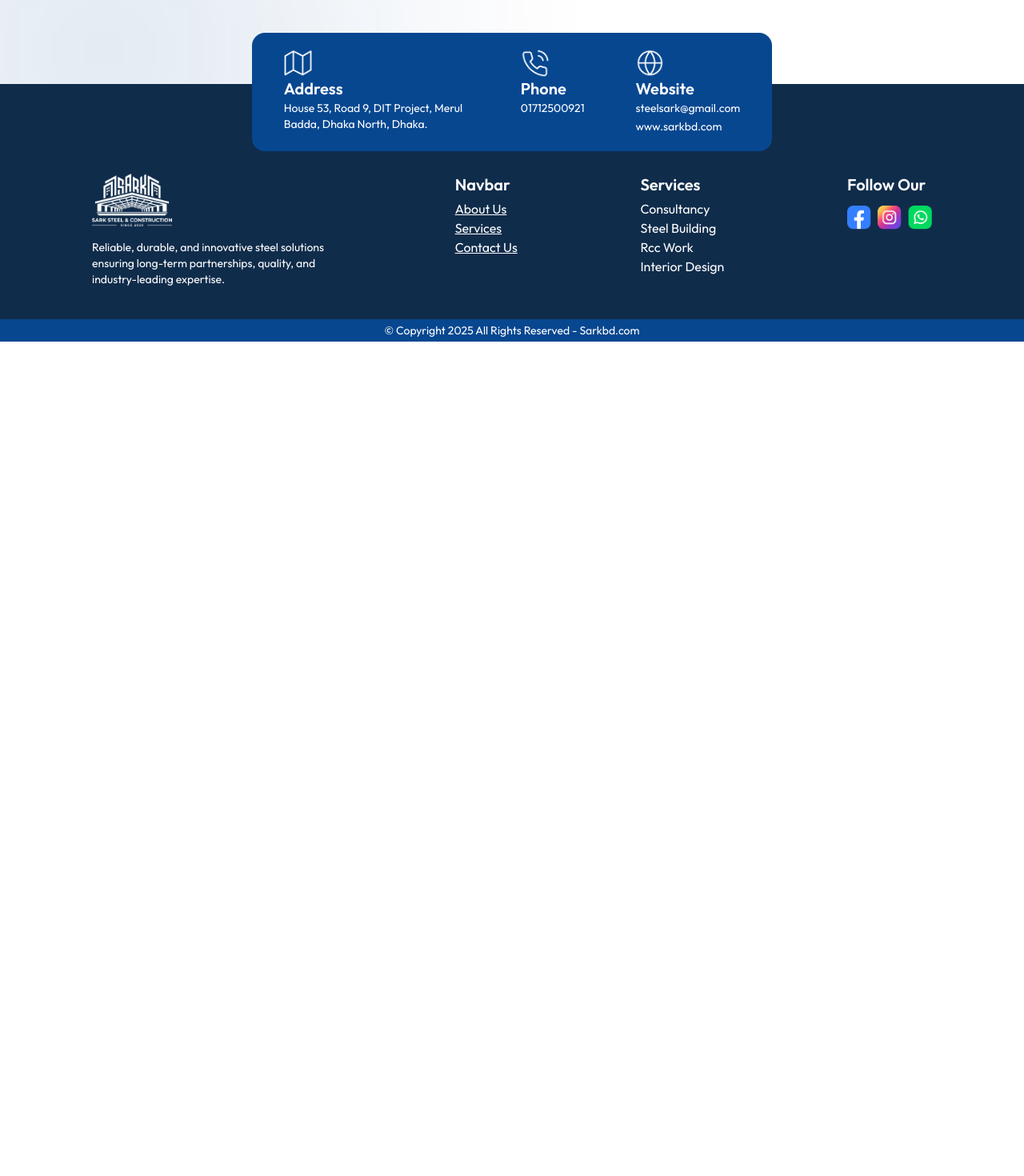
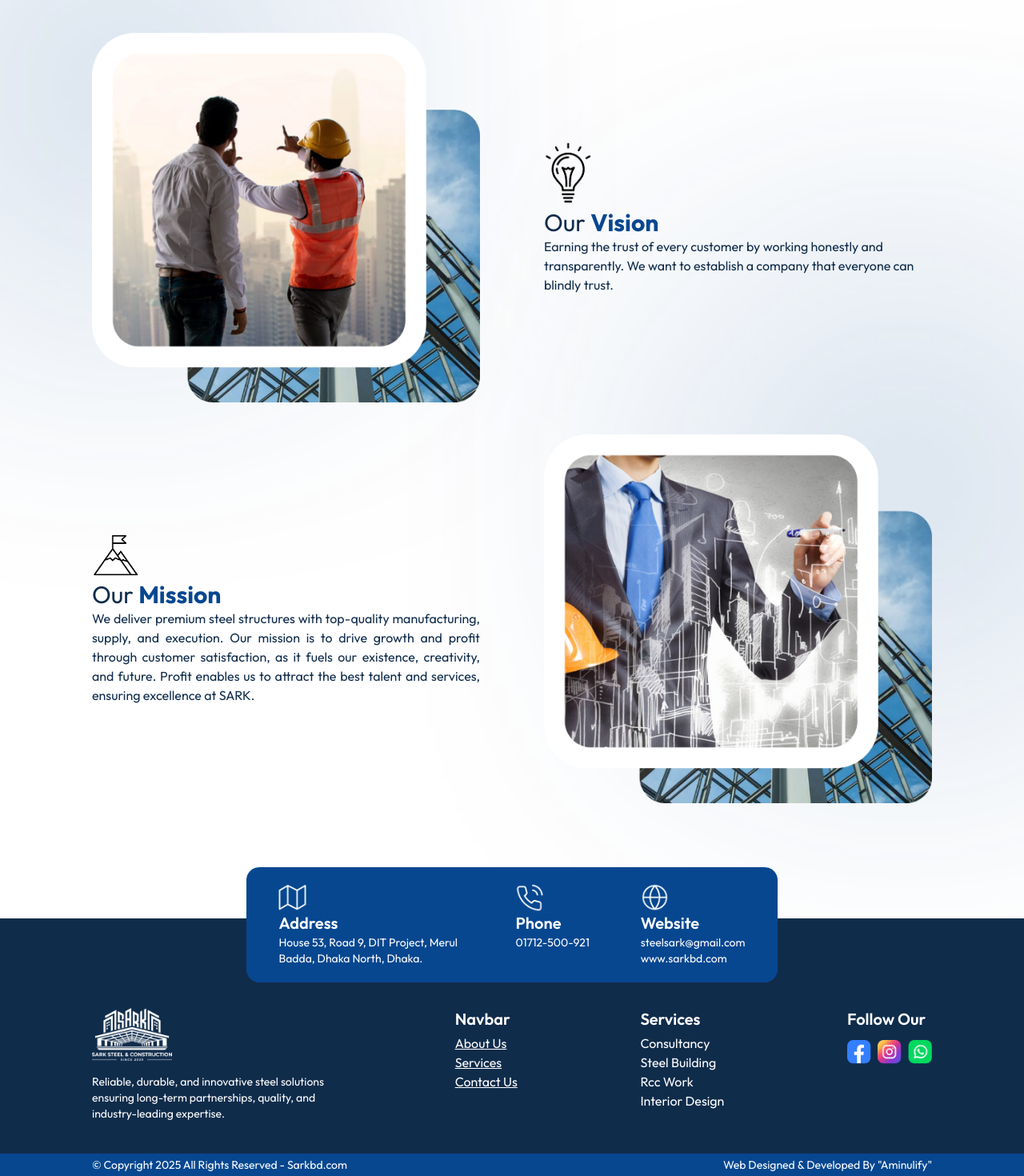
Before and after one commit to aminulify/sarksteel-project, a Next.js app: page /about-us in a window 1280 px wide. Shown: the part 439-1909 px from the top of the page at 80% size. Before the commit the page ends 866 px from the top, so only its background shows below. Built offline with nearby package versions, Linux system fonts and the light colour scheme.

Commit message:
about section complete

```diff
--- a/Components/Footer.jsx
+++ b/Components/Footer.jsx
@@ -24,13 +24,13 @@ const Footer = () => {
                     <div className="">
                         <Image title="image" src={phone} width={35} alt="icon" />
                         <h2 className="text-xl font-semibold">Phone</h2>
-                        <p className="text-sm">01712500921</p>
+                        <p className="text-sm">01712-500-921</p>
                     </div>
 
                     <div className="">
                         <Image title="image" src={website} width={35} alt="icon" />
                         <h2 className="text-xl font-semibold">Website</h2>
-                        <div>
+                        <div className="flex flex-col">
                             <p className="text-sm">steelsark@gmail.com</p>
                             <Link href={'/'} className="text-sm">www.sarkbd.com</Link>
                         </div>
@@ -75,7 +75,14 @@ const Footer = () => {
                 </section>
 
             </div>
-            <p className="py-1 md:text-sm text-[14px] bg-[var(--mainColor)] text-white text-center">&copy; Copyright 2025 All Rights Reserved - Sarkbd.com</p>
+
+            <footer className="bg-[var(--mainColor)] w-full">
+                <div className="md:max-w-[1050px] mx-auto py-1 md:text-sm text-[14px] text-white text-center flex md:flex-row flex-col justify-between">
+                    <p>&copy; Copyright 2025 All Rights Reserved - Sarkbd.com</p>
+                    <p>Web Designed & Developed By "Aminulify"</p>
+                </div>
+            </footer>
+
         </section>
     );
 };
--- a/Components/Header.jsx
+++ b/Components/Header.jsx
@@ -1,3 +1,4 @@
+import Link from "next/link";
 import { FaArrowRight } from "react-icons/fa6";
 
 const Header = () => {
@@ -6,7 +7,7 @@ const Header = () => {
             <div className="grid place-items-center mt-4">
             <h1 className="text-[28px] md:text-[42px] font-black text-white mx-10">SARK STEEL & CONSTRUCTION</h1>
             <p className="md:w-[500px] mx-12 text-center text-white md:text-xl">Your Trust and support can help us to build a Successful and Reliable Company</p>
-            <button className="flex gap-1 items-center text-white py-2 px-8 mt-6 border-2 border-white rounded-full duration-300 hover:gap-3 md:text-lg hover:backdrop-blur-xs cursor-pointer">Read More <FaArrowRight/></button>
+            <Link href={'/services'} className="flex gap-1 items-center text-white py-2 px-8 mt-6 border-2 border-white rounded-full duration-300 hover:gap-3 md:text-lg hover:backdrop-blur-xs cursor-pointer">Read More <FaArrowRight/></Link>
             </div>
         </div>
     );
--- a/app/about-us/page.jsx
+++ b/app/about-us/page.jsx
@@ -1,3 +1,10 @@
+import Image from "next/image";
+import img1 from "../../public/imgs/2.png";
+import img2 from "../../public/imgs/3.png";
+import img3 from "../../public/imgs/5.png";
+import icon1 from "../../public/icons/mission.png";
+import icon2 from "../../public/icons/vision.png";
+
 export const metadata = {
     title: "Sarkbd । About"
 }
@@ -12,10 +19,37 @@ const AboutUs = () => {
                 </div>
             </div>
 
-            <main>
-                {/* blur color  */}
-                <div className="absolute md:w-[260px] md:h-[200px] w-[150px] h-[150px] blur-[200px] bg-[var(--mainColor)] -z-10 opacity-80"></div>
+            {/* blur color  */}
+            <div className="absolute md:w-[300px] md:h-[300px] w-[150px] h-[150px] blur-[200px] bg-[var(--mainColor)] -z-10 opacity-60"></div>
+
+            <main className="md:max-w-[1050px] md:mx-auto mx-10 my-20">
+                <div className="grid md:grid-cols-2 grid-cols-1 items-center gap-20 mb-10">
+                    <aside>
+                        <Image src={img1} alt="image"/>
+                    </aside>
+                    <aside>
+                        <Image src={icon1} width={60} alt="Image" className="mb-1" />
+                        <h2 className="text-[var(--textColor)] text-3xl">Our <span className="text-[var(--mainColor)] font-bold">Vision</span></h2>
+                        <p className="text-[var(--textColor)]">Earning the trust of every customer by working honestly and transparently. We want to establish a company that everyone can blindly trust.</p>
+                    </aside>
+                </div>
+
+                <div className="grid md:grid-cols-2 grid-cols-1 items-center gap-20">
+                    <aside>
+                        <Image src={icon2} width={60} alt="Image" className="mb-1" />
+                        <h2 className="text-[var(--textColor)] text-3xl">Our <span className="text-[var(--mainColor)] font-bold">Mission</span></h2>
+                        <p className="text-[var(--textColor)] text-justify">We deliver premium steel structures with top-quality manufacturing, supply, and execution. Our mission is to drive growth and profit through customer satisfaction, as it fuels our existence, creativity, and future. Profit enables us to attract the best talent and services, ensuring excellence at SARK.</p>
+                    </aside>
+
+                    <aside>
+                        <Image src={img2} alt="image"/>
+                    </aside>
+
+                </div>
             </main>
+
+            {/* blur color  */}
+            <div className="absolute md:w-[300px] md:h-[300px] w-[150px] h-[150px] blur-[200px] bg-[var(--mainColor)] -z-10 opacity-60 right-0 top-[900px]"></div>
         </section>
     );
 };
--- a/app/contact-us/page.jsx
+++ b/app/contact-us/page.jsx
@@ -19,7 +19,7 @@ const ContactUs = () => {
 
             <main className="md:max-w-[1250px] mx-auto">
                 {/* blur color  */}
-                <div className="absolute md:w-[260px] md:h-[200px] w-[150px] h-[150px] blur-[200px] bg-[var(--mainColor)] -z-10 opacity-80 -mt-20"></div>
+                <div className="absolute md:w-[300px] md:h-[300px] w-[200px] h-[200px] blur-[200px] bg-[var(--mainColor)] -z-10 opacity-60 -mt-20"></div>
 
                 <div className="md:grid md:grid-cols-3 md:max-w-[1050px] md:mx-auto mx-10 pt-16 md:gap-18">
                     <aside className="col-span-1">
@@ -61,20 +61,20 @@ const ContactUs = () => {
                         </div>
                     </aside>
 
-                    <aside className="col-span-2 p-8 rounded-xl md:rounded-3xl border-[1.5px] border-[var(--mainColor)] backdrop-blur-3xl md:mb-0 mb-16 md:mt-0 mt-10">
+                    <aside className="col-span-2 px-8 pt-6 pb-8 rounded-xl md:rounded-3xl border-[1.5px] border-[var(--mainColor)] backdrop-blur-3xl md:mb-0 mb-16 md:mt-0 mt-10">
                         <h2 className="text-2xl font-semibold text-[var(--mainColor)] mb-3">Send Message</h2>
 
                         <label className="text-lg text-[var(--mainColor)]">Name</label>
                         <input type="text" className="py-2 w-full border-[1.5px] border-[var(--mainColor)] px-2 rounded-md" placeholder="Enter your name" />
 
                         <div className="my-3 md:flex gap-5 items-center">
-                            <div className="mb-3">
+                            <div className="mb-3 md:mb-0">
                                 <label className="text-lg text-[var(--mainColor)]">Email</label>
-                                <input type="email" className="py-2 w-full border-[1.5px] border-[var(--mainColor)] px-2 rounded-md" placeholder="Enter your name"/>
+                                <input type="email" className="py-2 w-full border-[1.5px] border-[var(--mainColor)] px-2 rounded-md" placeholder="example@gmail.com"/>
                             </div>
                             <div>
                                 <label className="text-lg text-[var(--mainColor)] md:mt-0">Contact</label>
-                                <input type="text" className="py-2 w-full border-[1.5px] border-[var(--mainColor)] px-2 rounded-md" placeholder="Enter your name"/>
+                                <input type="text" className="py-2 w-full border-[1.5px] border-[var(--mainColor)] px-2 rounded-md" placeholder="+880 XXXX- XXX-XXX"/>
                             </div>
                         </div>
 
@@ -88,7 +88,7 @@ const ContactUs = () => {
                 </div>
 
                     {/* blur color  */}
-                    <div className="absolute md:w-[260px] md:h-[200px] w-[150px] h-[150px] blur-[200px] bg-[var(--mainColor)] -z-10 opacity-80 right-0 -mt-20"></div>
+                    <div className="absolute md:w-[300px] md:h-[300px] w-[200px] h-[200px] blur-[200px] bg-[var(--mainColor)] -z-10 opacity-60 right-0 -mt-20"></div>
             </main>
         </section>
     );
```
Also changed, not shown: public/icons/mission.png (added), public/icons/vision.png (added).
